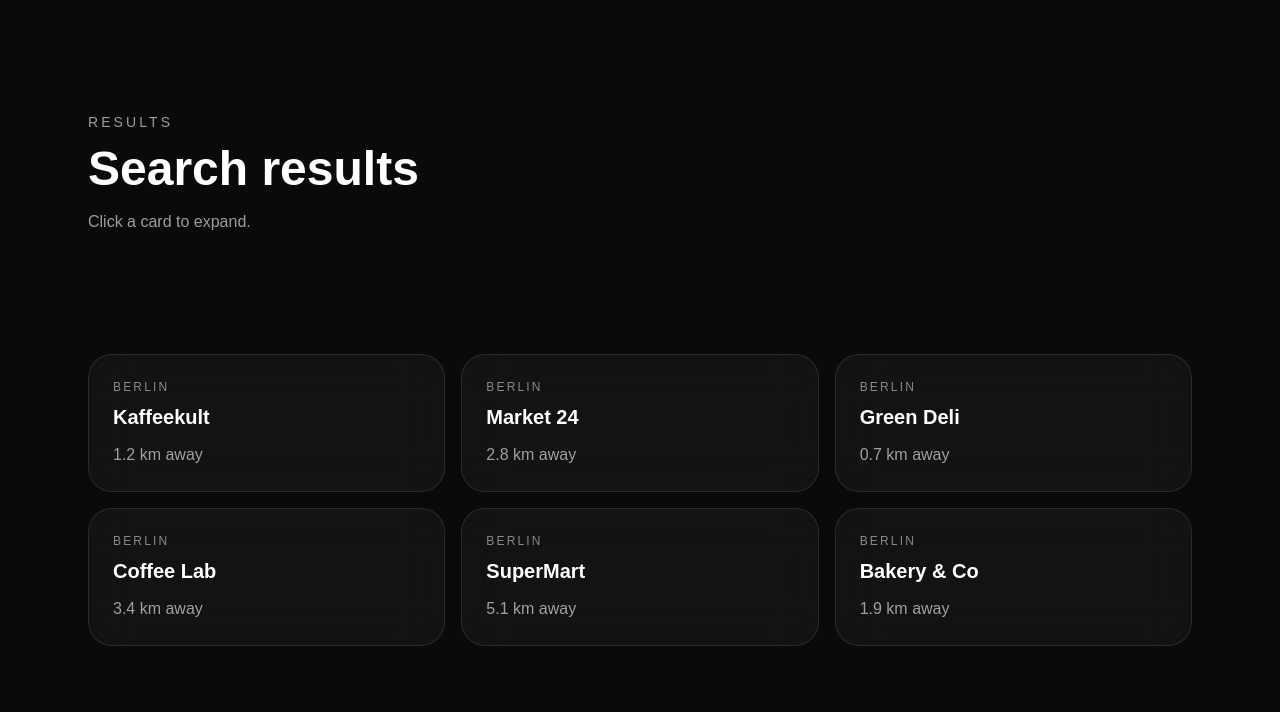
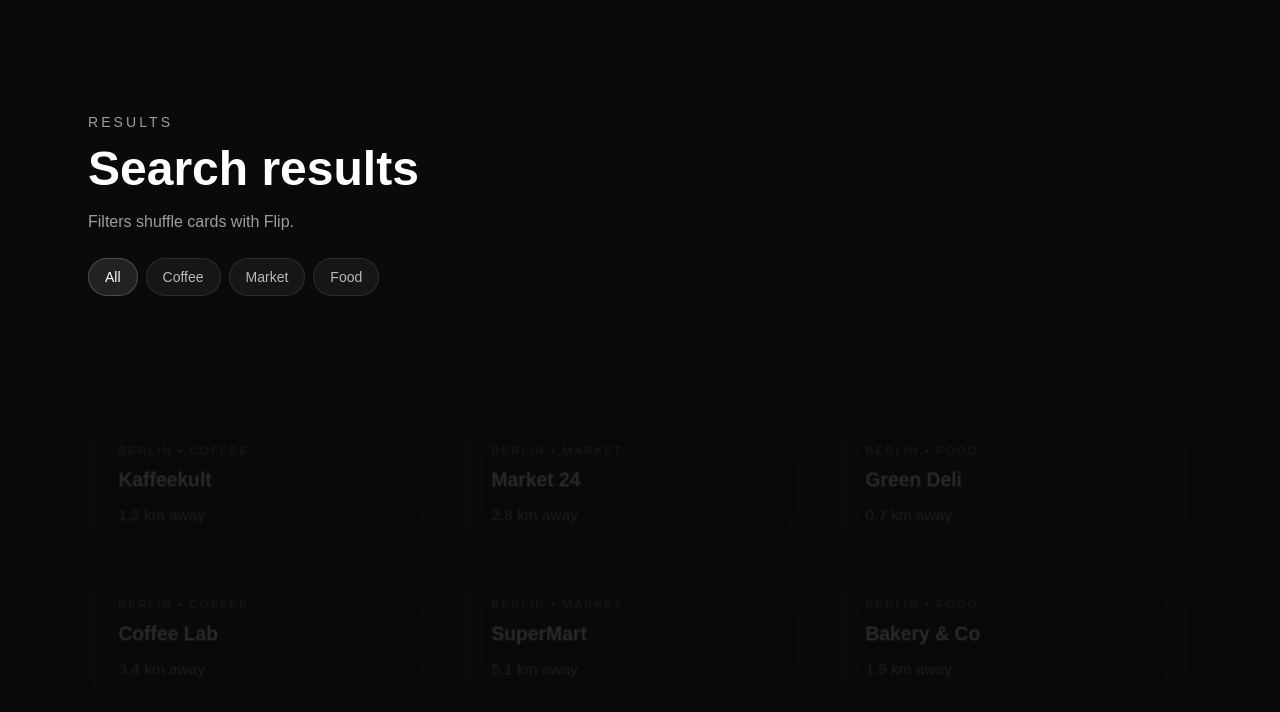
Before and after one commit to bifypcoc2-arch/store-finder, a Next.js app: page /results in a window 1280 px wide. Shown: the top 712 px of the page. Built offline with nearby package versions, Linux system fonts and the light colour scheme.

Commit message:
feat(results+map): filters with Flip shuffle; animated dashed route + tooltip motion

```diff
--- a/src/components/MapPanel.tsx
+++ b/src/components/MapPanel.tsx
@@ -44,6 +44,7 @@ export function MapPanel({ points, activeId, onSelect }: Props) {
 	const wrapRef = useRef<HTMLDivElement | null>(null)
 	const mapRef = useRef<L.Map | null>(null)
 	const layerRef = useRef<L.LayerGroup | null>(null)
+	const routeRef = useRef<L.Polyline | null>(null)
 
 	const icon = useMemo(() => makeSvgMarker(), [])
 
@@ -51,7 +52,6 @@ export function MapPanel({ points, activeId, onSelect }: Props) {
 		const el = wrapRef.current
 		if (!el) return
 
-		// init
 		const map = L.map(el, {
 			zoomControl: false,
 			attributionControl: false,
@@ -66,13 +66,13 @@ export function MapPanel({ points, activeId, onSelect }: Props) {
 		const layer = L.layerGroup().addTo(map)
 		layerRef.current = layer
 
-		// default view (Berlin-ish)
 		map.setView([52.52, 13.405], 12)
 
 		return () => {
 			map.remove()
 			mapRef.current = null
 			layerRef.current = null
+			routeRef.current = null
 		}
 	}, [])
 
@@ -84,12 +84,48 @@ export function MapPanel({ points, activeId, onSelect }: Props) {
 
 		layer.clearLayers()
 
+		// route polyline (dashed)
+		if (routeRef.current) {
+			routeRef.current.remove()
+			routeRef.current = null
+		}
+
+		if (points.length >= 2) {
+			const latlngs = points.map((p) => [p.lat, p.lng] as [number, number])
+			const route = L.polyline(latlngs, {
+				color: "rgba(255,255,255,0.65)",
+				weight: 2,
+				opacity: 0.9,
+				dashArray: "6 10",
+			}).addTo(map)
+			routeRef.current = route
+
+			// Animate dashoffset on the SVG path
+			requestAnimationFrame(() => {
+				const path = (route as any)._path as SVGPathElement | undefined
+				if (!path) return
+				gsap.fromTo(
+					path,
+					{ strokeDashoffset: 120 },
+					{
+						strokeDashoffset: 0,
+						duration: 1.2,
+						ease: "none",
+						repeat: -1,
+					},
+				)
+			})
+		}
+
 		points.forEach((p) => {
 			const marker = L.marker([p.lat, p.lng], { icon }).addTo(layer)
 			marker.on("click", () => onSelect?.(p.id))
-			marker.bindTooltip(p.name, { direction: "top", opacity: 0.9 })
+			marker.bindTooltip(p.name, {
+				direction: "top",
+				opacity: 0.95,
+				className: "sf-tooltip",
+			})
 
-			// animate marker DOM on add
 			marker.on("add", () => {
 				const node = marker.getElement()
 				if (!node) return
@@ -97,6 +133,16 @@ export function MapPanel({ points, activeId, onSelect }: Props) {
 					node,
 					{ y: 20, scale: 0.6, opacity: 0 },
 					{ y: 0, scale: 1, opacity: 1, duration: 0.55, ease: "power4.out" },
+				)
+			})
+
+			marker.on("tooltipopen", () => {
+				const tip = document.querySelector<HTMLElement>(".sf-tooltip")
+				if (!tip) return
+				gsap.fromTo(
+					tip,
+					{ y: 8, opacity: 0 },
+					{ y: 0, opacity: 1, duration: 0.25, ease: "power2.out" },
 				)
 			})
 		})
--- a/src/components/ResultsPage.tsx
+++ b/src/components/ResultsPage.tsx
@@ -5,30 +5,40 @@ import { useSearchParams } from "next/navigation"
 import { ensureGsap } from "@/lib/gsap/gsap"
 import { ResultsDetailOverlay } from "@/components/ResultsDetailOverlay"
 
+type Category = "All" | "Coffee" | "Market" | "Food"
+
 type Card = {
 	name: string
 	distanceKm: number
 	city: string
+	category: Exclude<Category, "All">
 }
 
 export function ResultsPage() {
 	const rootRef = useRef<HTMLDivElement | null>(null)
+	const gridRef = useRef<HTMLDivElement | null>(null)
 	const searchParams = useSearchParams()
 	const q = searchParams.get("q") ?? ""
 
-	const cards = useMemo<Card[]>(
+	const allCards = useMemo<Card[]>(
 		() => [
-			{ name: "Kaffeekult", distanceKm: 1.2, city: "Berlin" },
-			{ name: "Market 24", distanceKm: 2.8, city: "Berlin" },
-			{ name: "Green Deli", distanceKm: 0.7, city: "Berlin" },
-			{ name: "Coffee Lab", distanceKm: 3.4, city: "Berlin" },
-			{ name: "SuperMart", distanceKm: 5.1, city: "Berlin" },
-			{ name: "Bakery & Co", distanceKm: 1.9, city: "Berlin" },
+			{ name: "Kaffeekult", distanceKm: 1.2, city: "Berlin", category: "Coffee" },
+			{ name: "Market 24", distanceKm: 2.8, city: "Berlin", category: "Market" },
+			{ name: "Green Deli", distanceKm: 0.7, city: "Berlin", category: "Food" },
+			{ name: "Coffee Lab", distanceKm: 3.4, city: "Berlin", category: "Coffee" },
+			{ name: "SuperMart", distanceKm: 5.1, city: "Berlin", category: "Market" },
+			{ name: "Bakery & Co", distanceKm: 1.9, city: "Berlin", category: "Food" },
 		],
 		[],
 	)
 
+	const [filter, setFilter] = useState<Category>("All")
 	const [selected, setSelected] = useState<Card | null>(null)
+
+	const cards = useMemo(() => {
+		if (filter === "All") return allCards
+		return allCards.filter((c) => c.category === filter)
+	}, [allCards, filter])
 
 	useEffect(() => {
 		const { gsap } = ensureGsap()
@@ -52,6 +62,31 @@ export function ResultsPage() {
 
 		return () => ctx.revert()
 	}, [])
+
+	// Flip shuffle on filter change
+	useEffect(() => {
+		const { gsap, Flip } = ensureGsap()
+		const grid = gridRef.current
+		if (!grid) return
+
+		const state = Flip.getState(grid.querySelectorAll("[data-result-card]"))
+		// next paint
+		requestAnimationFrame(() => {
+			Flip.from(state, {
+				duration: 0.7,
+				ease: "power4.inOut",
+				absolute: true,
+				stagger: 0.02,
+				onEnter: (els) =>
+					gsap.fromTo(
+						els,
+						{ opacity: 0, scale: 0.98 },
+						{ opacity: 1, scale: 1, duration: 0.35 },
+					),
+				onLeave: (els) => gsap.to(els, { opacity: 0, duration: 0.2 }),
+			})
+		})
+	}, [filter])
 
 	// fade background cards when overlay open
 	useEffect(() => {
@@ -84,6 +119,21 @@ export function ResultsPage() {
 		}
 	}, [selected])
 
+	const FilterButton = ({ v }: { v: Category }) => (
+		<button
+			type="button"
+			onClick={() => setFilter(v)}
+			className={
+				"rounded-full border px-4 py-2 text-sm transition " +
+				(v === filter
+					? "border-white/20 bg-white/10 text-white"
+					: "border-white/10 bg-white/5 text-white/70 hover:bg-white/10")
+			}
+		>
+			{v}
+		</button>
+	)
+
 	return (
 		<div ref={rootRef} className="min-h-screen bg-neutral-950 text-white">
 			<div className="mx-auto max-w-6xl px-6 pt-28 pb-10">
@@ -97,11 +147,21 @@ export function ResultsPage() {
 						"Search results"
 					)}
 				</h1>
-				<p className="mt-4 text-white/60">Click a card to expand.</p>
+				<p className="mt-4 text-white/60">Filters shuffle cards with Flip.</p>
+
+				<div className="mt-6 flex flex-wrap gap-2">
+					<FilterButton v="All" />
+					<FilterButton v="Coffee" />
+					<FilterButton v="Market" />
+					<FilterButton v="Food" />
+				</div>
 			</div>
 
 			<div className="mx-auto max-w-6xl px-6 pb-24">
-				<div className="grid grid-cols-1 md:grid-cols-2 lg:grid-cols-3 gap-4">
+				<div
+					ref={gridRef}
+					className="grid grid-cols-1 md:grid-cols-2 lg:grid-cols-3 gap-4"
+				>
 					{cards.map((c) => (
 						<button
 							key={c.name}
@@ -116,7 +176,7 @@ export function ResultsPage() {
 
 							<div className="relative">
 								<div className="text-white/50 text-xs tracking-[0.18em]">
-									{c.city.toUpperCase()}
+									{c.city.toUpperCase()} • {c.category.toUpperCase()}
 								</div>
 								<div className="mt-2 text-xl font-semibold">
 									<span className="relative">
@@ -137,7 +197,11 @@ export function ResultsPage() {
 				open={Boolean(selected)}
 				onClose={() => setSelected(null)}
 				title={selected?.name ?? ""}
-				subtitle={selected ? `${selected.city} • ${selected.distanceKm.toFixed(1)} km away` : ""}
+				subtitle={
+					selected
+						? `${selected.city} • ${selected.distanceKm.toFixed(1)} km away • ${selected.category}`
+						: ""
+				}
 			/>
 		</div>
 	)
```
